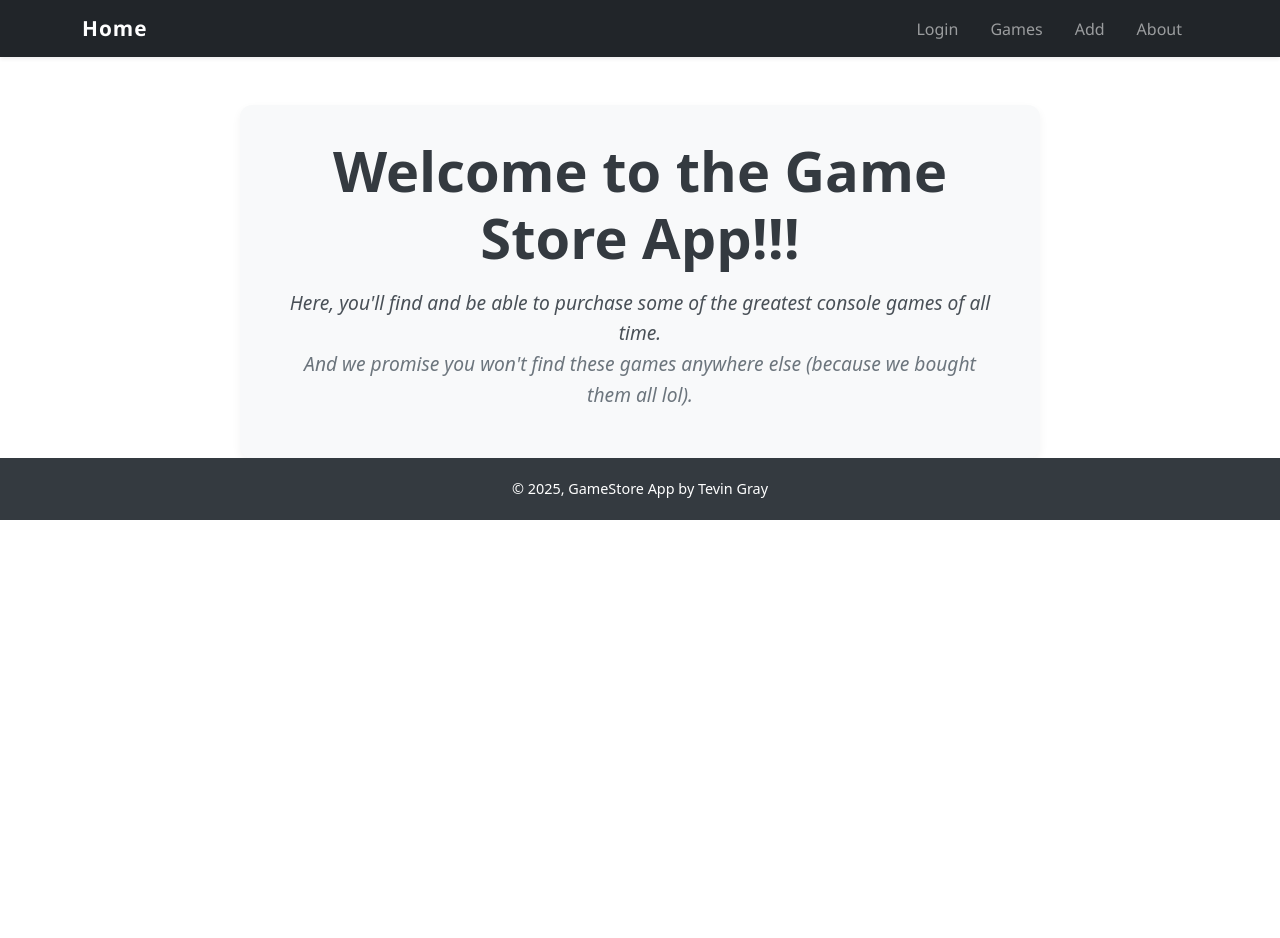
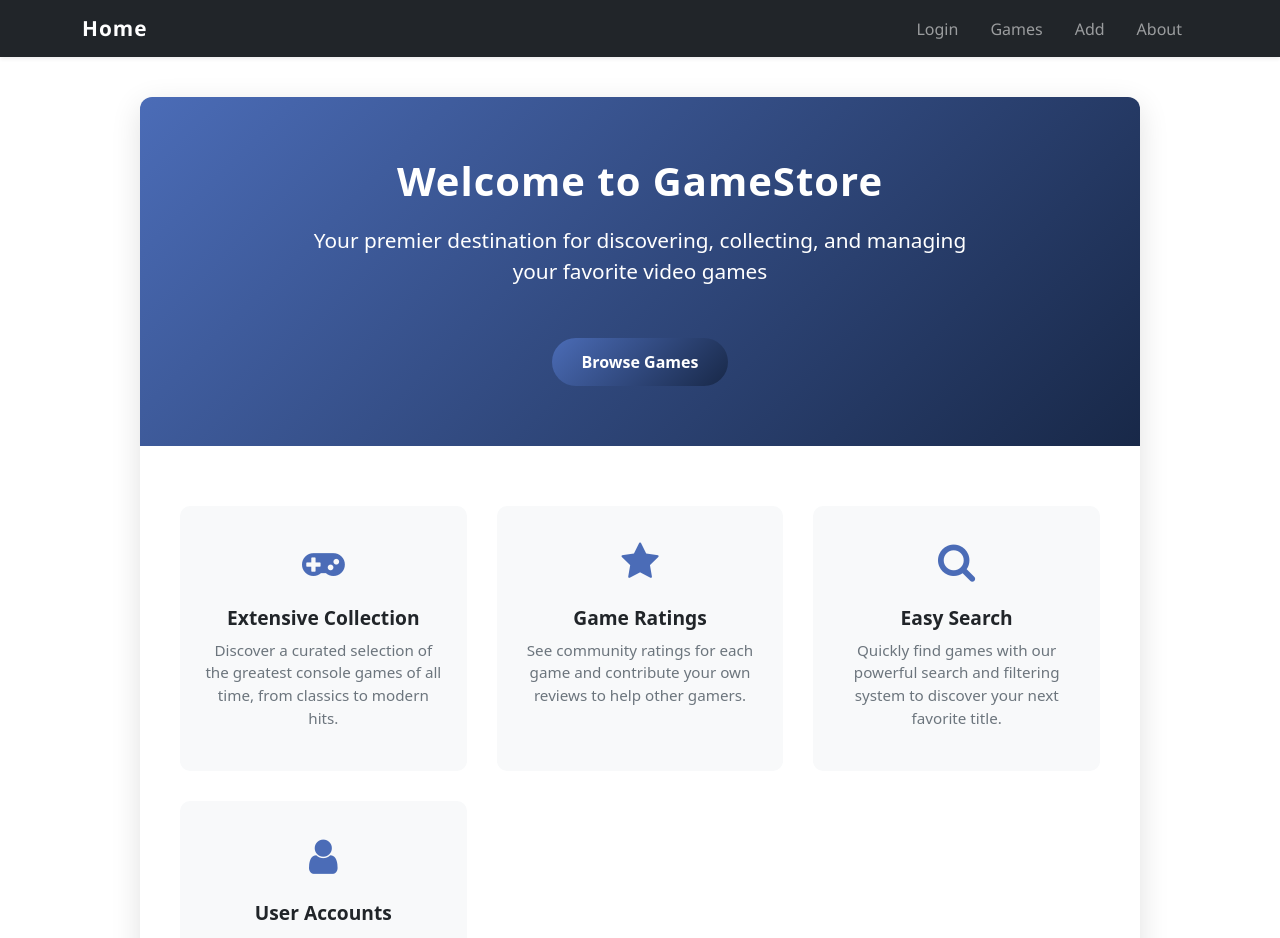
Before and after one commit to tjgray94/GameStoreApp, an Angular app in the folder GameStoreApp/GameStore/: page /welcome in a window 1280 px wide. Shown: the top 938 px of the page. Before the commit the page ends 800 px from the top, so only its background shows below. Built offline with nearby package versions, Linux system fonts and the light colour scheme.

Commit message:
Complete style update for welcome page

```diff
--- a/GameStoreApp/GameStore/src/app/welcome/welcome.component.css
+++ b/GameStoreApp/GameStore/src/app/welcome/welcome.component.css
@@ -1,20 +1,105 @@
 .welcome-container {
-  margin-top: 3rem;
-  padding: 2rem;
-  background-color: #f8f9fa;
-  border-radius: 0.75rem;
-  box-shadow: 0 4px 10px rgba(0, 0, 0, 0.05);
-  max-width: 800px;
+  max-width: 1000px;
+  margin: 40px auto;
+  padding: 0;
+  border-radius: 12px;
+  overflow: hidden;
+  box-shadow: 0 8px 30px rgba(0, 0, 0, 0.12);
+}
+
+.welcome-header {
+  background: linear-gradient(135deg, #4b6cb7 0%, #182848 100%);
+  padding: 60px 30px;
+  color: white;
+  text-align: center;
+}
+
+.welcome-title {
+  font-weight: 700;
+  font-size: 2.5rem;
+  margin-bottom: 20px;
+  letter-spacing: 1px;
+}
+
+.welcome-subtitle {
+  font-size: 1.3rem;
+  font-weight: 300;
+  margin-bottom: 30px;
+  max-width: 700px;
   margin-left: auto;
   margin-right: auto;
+}
 
-  h1 {
-    color: #343a40;
+.welcome-content {
+  padding: 40px;
+  background-color: white;
+}
+
+.features-grid {
+  display: grid;
+  grid-template-columns: repeat(auto-fit, minmax(250px, 1fr));
+  gap: 30px;
+  margin-top: 20px;
+}
+
+.feature-card {
+  background-color: #f8f9fa;
+  border-radius: 10px;
+  padding: 25px;
+  text-align: center;
+  transition: transform 0.3s ease;
+}
+
+.feature-card:hover {
+  transform: translateY(-5px);
+  box-shadow: 0 10px 20px rgba(0, 0, 0, 0.1);
+}
+
+.feature-icon {
+  font-size: 2.5rem;
+  color: #4b6cb7;
+  margin-bottom: 15px;
+}
+
+.feature-title {
+  font-weight: 600;
+  font-size: 1.2rem;
+  margin-bottom: 10px;
+}
+
+.feature-text {
+  color: #6c757d;
+  font-size: 0.95rem;
+}
+
+.cta-button {
+  display: inline-block;
+  background: linear-gradient(135deg, #4b6cb7 0%, #182848 100%);
+  color: white;
+  font-weight: 600;
+  padding: 12px 30px;
+  border-radius: 50px;
+  text-decoration: none;
+  margin-top: 20px;
+  transition: all 0.3s ease;
+  border: none;
+}
+
+.cta-button:hover {
+  transform: translateY(-3px);
+  box-shadow: 0 10px 20px rgba(0, 0, 0, 0.2);
+}
+
+@media (max-width: 768px) {
+  .welcome-title {
+    font-size: 2rem;
   }
 
-  p {
-    color: #495057;
-    font-size: 1.2rem;
-    line-height: 1.6;
+  .welcome-subtitle {
+    font-size: 1.1rem;
+  }
+
+  .features-grid {
+    grid-template-columns: 1fr;
   }
 }
--- a/GameStoreApp/GameStore/src/app/welcome/welcome.component.html
+++ b/GameStoreApp/GameStore/src/app/welcome/welcome.component.html
@@ -1,7 +1,43 @@
-<div class="welcome-container text-center">
-  <h1 class="display-4 fw-bold mb-3">Welcome to the Game Store App!!!</h1>
-  <p class="lead fst-italic px-3">
-    Here, you'll find and be able to purchase some of the greatest console games of all time.<br />
-    <span class="text-muted">And we promise you won't find these games anywhere else (because we bought them all lol).</span>
-  </p>
+<div class="welcome-container">
+  <div class="welcome-header">
+    <h1 class="welcome-title">Welcome to GameStore</h1>
+    <p class="welcome-subtitle">Your premier destination for discovering, collecting, and managing your favorite video games</p>
+    <a routerLink="/games" class="cta-button">Browse Games</a>
+  </div>
+
+  <div class="welcome-content">
+    <div class="features-grid">
+      <div class="feature-card">
+        <div class="feature-icon">
+          <i class="fa fa-gamepad"></i>
+        </div>
+        <h3 class="feature-title">Extensive Collection</h3>
+        <p class="feature-text">Discover a curated selection of the greatest console games of all time, from classics to modern hits.</p>
+      </div>
+
+      <div class="feature-card">
+        <div class="feature-icon">
+          <i class="fa fa-star"></i>
+        </div>
+        <h3 class="feature-title">Game Ratings</h3>
+        <p class="feature-text">See community ratings for each game and contribute your own reviews to help other gamers.</p>
+      </div>
+
+      <div class="feature-card">
+        <div class="feature-icon">
+          <i class="fa fa-search"></i>
+        </div>
+        <h3 class="feature-title">Easy Search</h3>
+        <p class="feature-text">Quickly find games with our powerful search and filtering system to discover your next favorite title.</p>
+      </div>
+
+      <div class="feature-card">
+        <div class="feature-icon">
+          <i class="fa fa-user"></i>
+        </div>
+        <h3 class="feature-title">User Accounts</h3>
+        <p class="feature-text">Create your personal account to track your collection, wishlist, and manage your gaming library.</p>
+      </div>
+    </div>
+  </div>
 </div>
```
